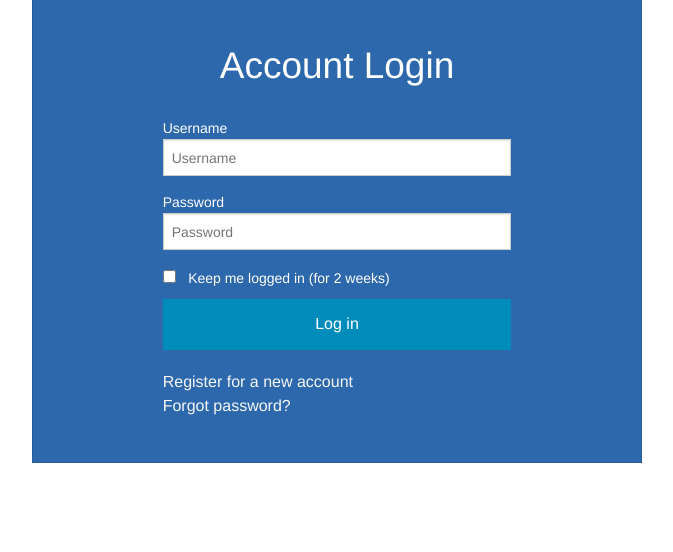
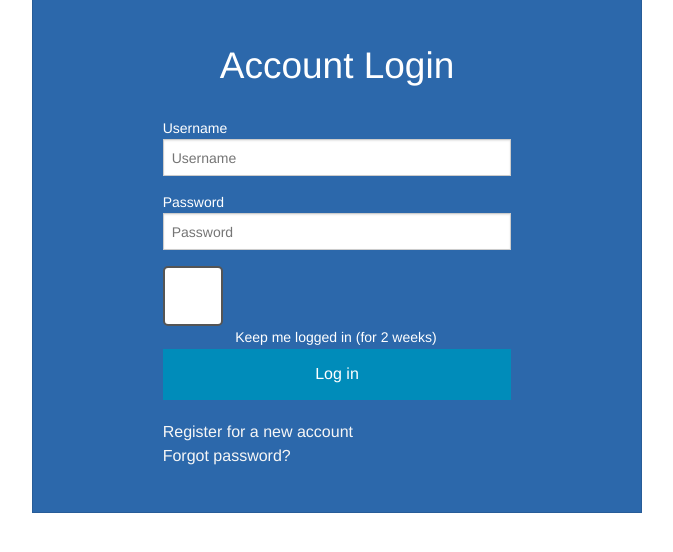
Before and after one commit to Calit2-UCI/PBWeb, a PHP site: page / in a window 1280 px wide. Shown: the part 232-784 px from the top of the page, without its empty margins (303-976 px from the left). Run offline with PHP 8.4, Linux system fonts and the light colour scheme; a stand-in replaces the project's code that opens the database connection; style sheets or scripts are compiled from the project's sources; some libraries are stand-ins or nearby versions.

Commit message:
Fix admin settings, basic checkbox

```diff
--- a/classes/Admin.php
+++ b/classes/Admin.php
@@ -1,3 +1,5 @@
+
+
 <?php
 
 /**
@@ -125,6 +127,7 @@ class Admin
                         <td>Last name</td>
                         <td>Username</td>
                         <td>Email</td>
+                        <td>Approve</td>
                     </tr>";
 
                 foreach ($result as $row) {
@@ -140,6 +143,7 @@ class Admin
                             <td>{$last_name}</td>
                             <td>{$user_name}</td>
                             <td>{$email}</td>
+                            <td><input type=\"checkbox\" id=\"check\" name=\"check\" value=\"Yes\" checked></td>
                         </tr>";
                 }
 
--- a/scss/custom.scss
+++ b/scss/custom.scss
@@ -18,3 +18,15 @@ a:active {
     color: #f6f6f6;
 }
 .special { display: none; }
+
+input[type='checkbox'] {
+    -webkit-appearance:none;
+    width:60px;
+    height:60px;
+    background:white;
+    border-radius:5px;
+    border:2px solid #555;
+}
+input[type='checkbox']:checked {
+    background: #abd;
+}
--- a/views/logged_in_admin.php
+++ b/views/logged_in_admin.php
@@ -9,10 +9,10 @@
         <br>
         <div class="small-10 large-6 small-centered columns">
             <div class="row">
-                <a href="index.php?admin_config" class="button expand"></a>
+                <a href="index.php?admin_config" class="button expand"><?php echo WORDING_ADMIN_CONFIG; ?></a>
             </div>
             <div class="row">
-                <a href="edit.php" class="button success expand"><?php echo WORDING_ADMIN_CONFIG; ?></a>
+                <a href="edit.php" class="button success expand"><?php echo WORDING_EDIT_USER_DATA; ?></a>
             </div>
             <div class="row">
                 <a href="index.php?logout" class="button alert expand"><?php echo WORDING_LOGOUT; ?></a>
```
